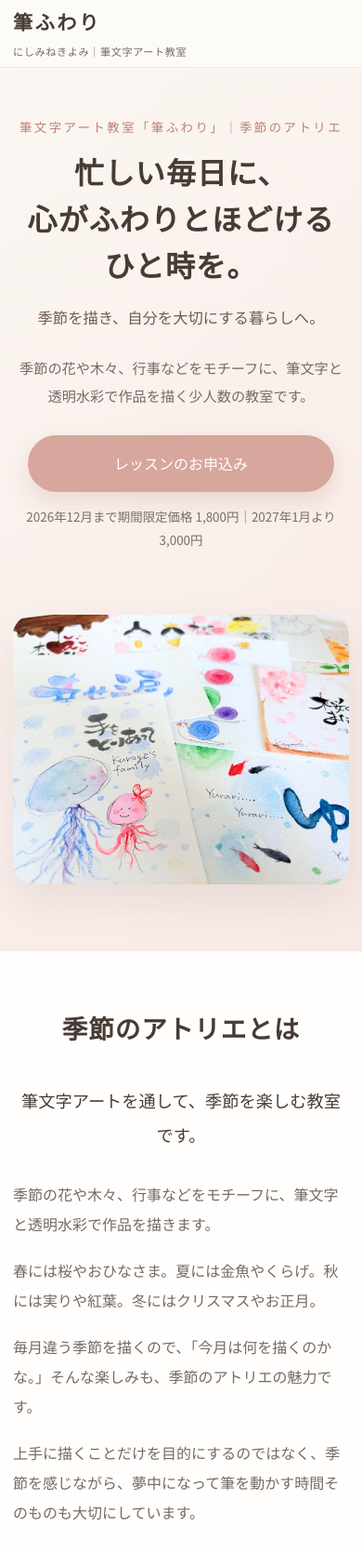
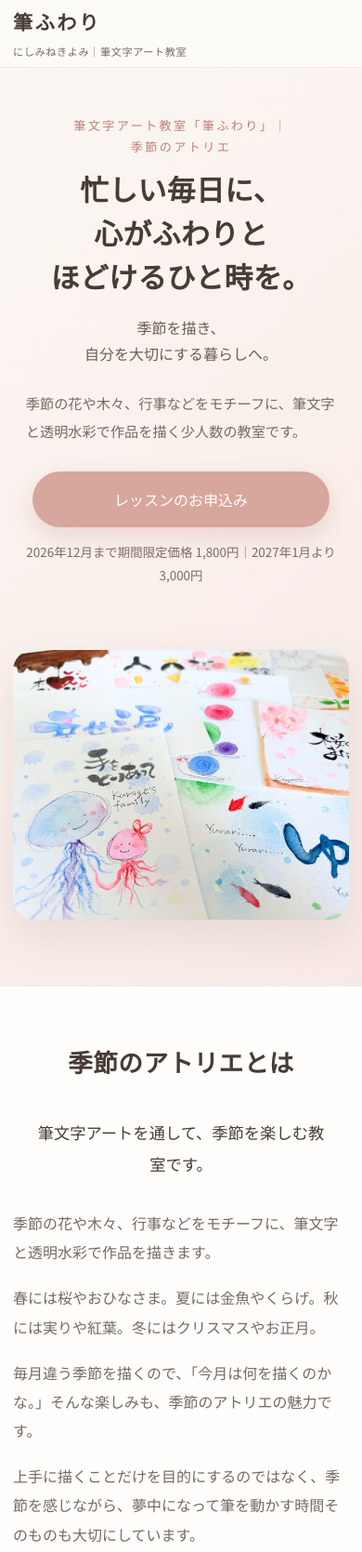
Before and after one commit to warakunowa48-ui/fude-fuwari, a plain HTML site: page index.html in a window 390 px wide. Shown: the top 1669 px of the page at 93% size. Drawn offline with Linux system fonts and the light colour scheme.

Commit message:
スマホ表示を最適化

```diff
--- a/index.html
+++ b/index.html
@@ -157,6 +157,95 @@
       .experience-box,.card{padding:24px 20px}
       .row{grid-template-columns:88px 1fr;font-size:.9rem}
       .footer-inner{flex-direction:column}
+
+      /* スマホ表示の読みやすさ */
+      .eyebrow{
+        font-size:.82rem;
+        line-height:1.75;
+        max-width:18em;
+        margin-left:auto;
+        margin-right:auto;
+      }
+      .hero h1{
+        font-size:clamp(1.72rem,7.9vw,2rem);
+        line-height:1.52;
+        letter-spacing:.015em;
+        max-width:10.5em;
+        margin-left:auto;
+        margin-right:auto;
+        text-align:center;
+      }
+      .hero-sub{
+        font-size:1rem;
+        line-height:1.8;
+        max-width:18em;
+        margin-left:auto;
+        margin-right:auto;
+        text-align:center;
+      }
+      .hero-text{
+        font-size:.95rem;
+        line-height:1.95;
+        max-width:22em;
+        margin-left:auto;
+        margin-right:auto;
+        text-align:left;
+      }
+      h2{
+        font-size:1.66rem;
+        line-height:1.5;
+        letter-spacing:.02em;
+        text-wrap:balance;
+      }
+      .section-intro{
+        max-width:22em;
+        margin-left:auto;
+        margin-right:auto;
+        text-align:left;
+        font-size:.95rem;
+        line-height:1.95;
+      }
+      .about-copy p:not(.about-lead),
+      .point p,
+      .experience-box p,
+      .lesson-card p,
+      .profile p,
+      .social p,
+      details p{
+        text-align:left;
+        line-height:1.95;
+      }
+      .about-lead{
+        max-width:18em;
+        margin-left:auto!important;
+        margin-right:auto!important;
+        text-align:center!important;
+        font-size:1.08rem;
+        line-height:1.85;
+      }
+      .experience-box,.card,.lesson-card,.social{
+        padding-left:22px;
+        padding-right:22px;
+      }
+      .cta-strip p,.cta p{
+        max-width:21em;
+        margin-left:auto;
+        margin-right:auto;
+        font-size:.95rem;
+        line-height:1.9;
+      }
+      .cta h2{
+        max-width:9em;
+        margin-left:auto;
+        margin-right:auto;
+      }
+      .closing{
+        padding-left:28px;
+        padding-right:28px;
+        font-size:1.06rem;
+        line-height:1.9;
+      }
+      .button{width:min(100%,320px)}
     }
   </style>
 </head>
@@ -179,8 +268,8 @@
     <div class="container hero-grid">
       <div class="hero-copy">
         <p class="eyebrow">筆文字アート教室「筆ふわり」｜季節のアトリエ</p>
-        <h1><span>忙しい毎日に、</span><br><span>心がふわりとほどけるひと時を。</span></h1>
-        <p class="hero-sub">季節を描き、自分を大切にする暮らしへ。</p>
+        <h1><span>忙しい毎日に、</span><br><span>心がふわりと</span><br class="sp-only"><span>ほどけるひと時を。</span></h1>
+        <p class="hero-sub">季節を描き、<br class="sp-only">自分を大切にする暮らしへ。</p>
         <p class="hero-text">季節の花や木々、行事などをモチーフに、筆文字と透明水彩で作品を描く少人数の教室です。</p>
         <a class="button" href="https://forms.gle/KGzYxqAbrXPVV3xv6" target="_blank" rel="noopener">レッスンのお申込み</a>
         <p class="hero-note">2026年12月まで期間限定価格 1,800円｜2027年1月より3,000円</p>
@@ -231,7 +320,7 @@
 
   <section class="cta-strip">
     <div class="narrow">
-      <p>「私も描いてみたいな」と思われたら、開催日をご確認ください。</p>
+      <p>「私も描いてみたいな」と思われたら、<br class="sp-only">開催日をご確認ください。</p>
       <a class="button" href="https://forms.gle/KGzYxqAbrXPVV3xv6" target="_blank" rel="noopener">レッスンのお申込み</a>
     </div>
   </section>
@@ -364,13 +453,13 @@
 
   <section class="cta">
     <div class="narrow">
-      <h2>季節のアトリエで、お待ちしています</h2>
+      <h2>季節のアトリエで、<br class="sp-only">お待ちしています</h2>
       <p>忙しい毎日の中で、ほんの少しだけ自分のために筆を持つ時間。<br class="pc-only">初めての方も、手ぶらで安心してお越しください。</p>
       <a class="button" href="https://forms.gle/KGzYxqAbrXPVV3xv6" target="_blank" rel="noopener">レッスンのお申込み</a>
     </div>
   </section>
 
-  <div class="closing">季節を描く時間が、毎日を少しやさしくしてくれますように。</div>
+  <div class="closing">季節を描く時間が、<br class="sp-only">毎日を少しやさしく<br class="sp-only">してくれますように。</div>
 </main>
 
 <footer>
```
Also changed, not shown: 入れ替え手順.txt.
